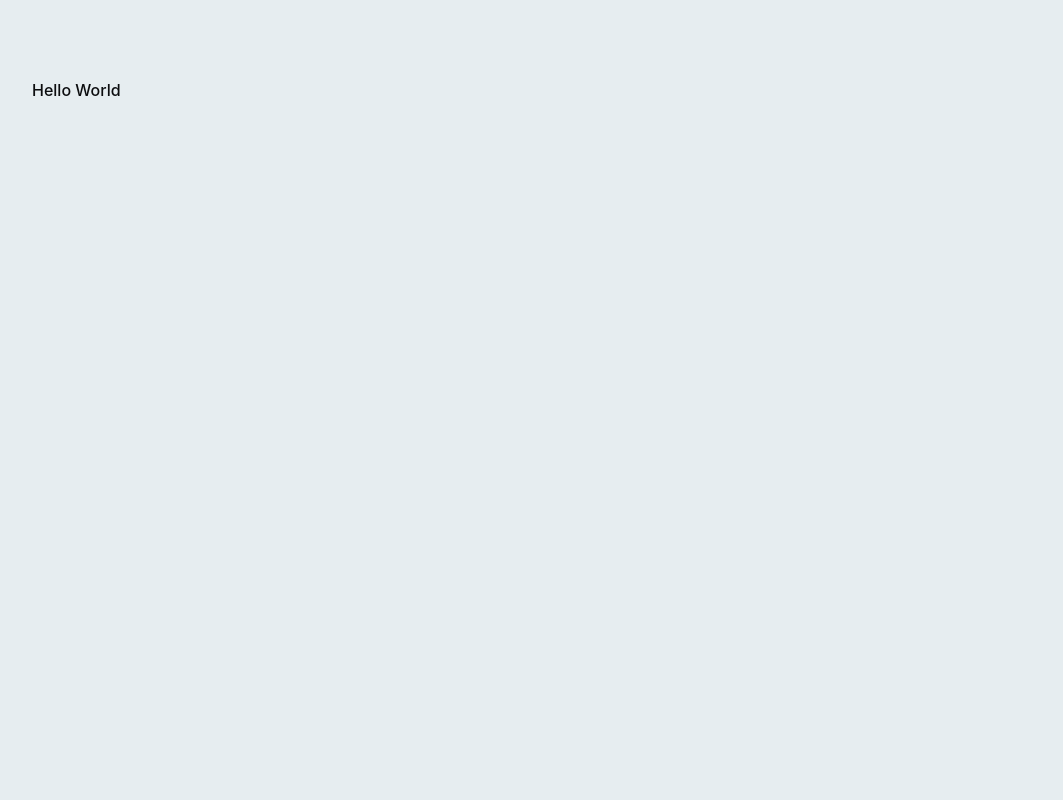
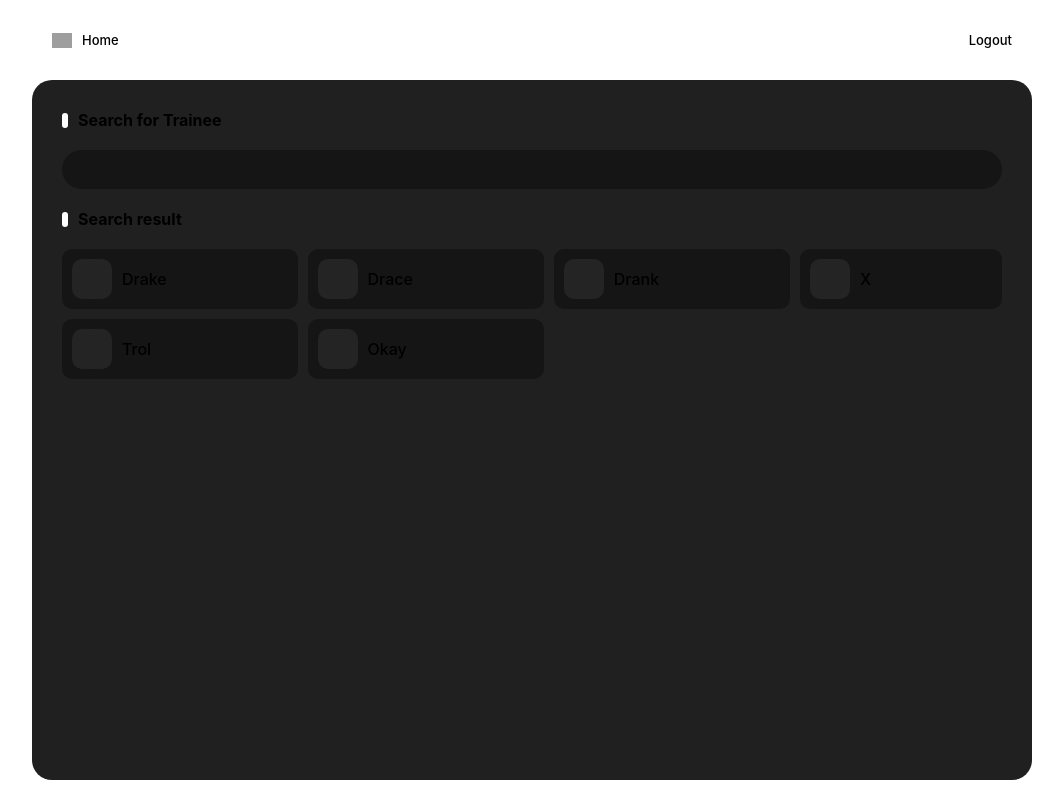
Before and after one commit to FukutoTojido/Trainee-Manager, a Next.js app: page / in a window 1280 px wide. Shown: the whole page, without its empty margins (108-1171 px from the left). Built offline with nearby package versions, Linux system fonts and the light colour scheme; grey boxes are pictures that could not be loaded.

Commit message:
Draft design for Homepage

```diff
--- a/components/Header.js
+++ b/components/Header.js
@@ -1,10 +1,136 @@
+import Link from "next/link";
+
 const Header = () => {
     return (
         <div className="headerContainer">
+            <div className="header">
+                <Link href="/">
+                    <div className="homeButton">
+                        <img src="https://img.icons8.com/ios-glyphs/30/ffffff/home.png" />
+                        Home
+                    </div>
+                </Link>
+                <div className="logoutButton">Logout</div>
+            </div>
             <style jsx>{`
                 .headerContainer {
                     width: 100%;
-                    height: 80px;
+                    height: 60px;
+
+                    display: flex;
+                    justify-content: center;
+
+                    padding-top: 20px;
+                }
+
+                .header {
+                    width: 1000px;
+                    height: 100%;
+
+                    display: flex;
+                    flex-wrap: wrap;
+                }
+
+                .homeButton {
+                    position: relative;
+                    height: 100%;
+
+                    padding: 0 20px;
+
+                    display: flex;
+                    align-items: center;
+                    gap: 10px;
+
+                    border-radius: 30px;
+
+                    transition: ease-in-out 100ms;
+                    user-select: none;
+
+                    font-size: 13px;
+                }
+
+                .homeButton img {
+                    width: 20px;
+                    transition: inherit;
+                }
+
+                .homeButton:hover {
+                    color: #151515;
+                    font-weight: 600;
+                }
+
+                .homeButton:hover img {
+                    filter: invert(1);
+                }
+
+                .homeButton:before {
+                    content: "";
+                    position: absolute;
+
+                    left: 0;
+                    right: 0;
+                    margin-inline: auto;
+
+                    width: 40px;
+                    height: 100%;
+
+                    opacity: 0;
+
+                    background-color: white;
+                    border-radius: inherit;
+
+                    z-index: -1;
+                    transition: inherit;
+                }
+
+                .homeButton:hover:before {
+                    width: 100%;
+                    opacity: 1;
+                }
+
+                .logoutButton {
+                    position: relative;
+                    height: 100%;
+
+                    margin-left: auto;
+
+                    padding: 0 20px;
+
+                    display: flex;
+                    align-items: center;
+                    gap: 10px;
+
+                    border-radius: 30px;
+
+                    transition: ease-in-out 100ms;
+                    user-select: none;
+
+                    font-size: 13px;
+                }
+
+                .logoutButton:before {
+                    content: "";
+                    position: absolute;
+
+                    left: 0;
+                    right: 0;
+                    margin-inline: auto;
+
+                    width: 40px;
+                    height: 100%;
+
+                    opacity: 0;
+
+                    background-color: #bd2a49;
+                    border-radius: inherit;
+
+                    z-index: -1;
+                    transition: inherit;
+                }
+
+                .logoutButton:hover:before {
+                    width: 100%;
+                    opacity: 1;
                 }
             `}</style>
         </div>
--- /dev/null
+++ b/components/OtherComponents.js
@@ -0,0 +1,31 @@
+const Label = (props) => {
+    return (
+        <div className="labelContainer">
+            {props.label}
+            <style jsx>{`
+                .labelContainer {
+                    width: 100%;
+                    font-weight: 700;
+
+                    display: flex;
+                    flex-wrap: wrap;
+                    align-items: center;
+                    gap: 10px;
+                }
+
+                .labelContainer:before {
+                    content: '';
+                    display: block;
+
+                    width: 6px;
+                    height: 15px;
+
+                    background-color: white;
+                    border-radius: 15px;
+                }
+            `}</style>
+        </div>
+    );
+};
+
+export { Label };
--- a/pages/_app.js
+++ b/pages/_app.js
@@ -5,7 +5,9 @@ function MyApp({ Component, pageProps }) {
     return (
         <div className="pageContainer">
             <Header />
-            <Component {...pageProps} />
+            <div className="AppContainer">
+                <Component {...pageProps} />
+            </div>
         </div>
     );
 }
--- a/pages/index.js
+++ b/pages/index.js
@@ -1,10 +1,140 @@
+import { Label } from "../components/OtherComponents";
+import Link from "next/link";
+import { useState, useRef } from "react";
+
+const fakeData = [
+    {
+        id: 0,
+        name: "Drake",
+    },
+    {
+        id: 0,
+        name: "Drace",
+    },
+    {
+        id: 0,
+        name: "Drank",
+    },
+    {
+        id: 0,
+        name: "X",
+    },
+    {
+        id: 0,
+        name: "Trol",
+    },
+    {
+        id: 0,
+        name: "Okay",
+    },
+];
+
 export default function Home() {
+    const inputRef = useRef(null);
+    const [data, setData] = useState(fakeData);
+
+    const handleOnChange = (e) => {
+        const filteredData = fakeData.filter((t) => t.name.toLowerCase().includes(inputRef.current.value.trim()));
+        setData(filteredData);
+    };
+
     return (
         <div className="App">
-            Hello World
+            <div className="inputSectionContainer">
+                <Label label="Search for Trainee" />
+                <input type="text" onChange={handleOnChange} ref={inputRef} />
+            </div>
+
+            <div className="resultContainer">
+                <Label label="Search result" />
+                <div className="result">
+                    {data.map((t, idx) => {
+                        return (
+                            <Link href={`/trainee/${t.id}`} key={idx} style={{ width: "100%" }}>
+                                <div className="traineeContainer">
+                                    <div className="profileImage"></div>
+                                    {t.name}
+                                </div>
+                            </Link>
+                        );
+                    })}
+                </div>
+            </div>
+
             <style jsx>{`
                 .App {
                     width: 1000px;
+                    height: 100%;
+
+                    padding: 30px;
+
+                    background-color: #202020;
+                    border-radius: 20px;
+
+                    display: flex;
+                    flex-wrap: wrap;
+                    align-content: flex-start;
+                    gap: 20px;
+                }
+
+                .inputSectionContainer,
+                .resultContainer {
+                    width: 100%;
+
+                    display: flex;
+                    flex-wrap: wrap;
+                    align-content: flex-start;
+                    gap: inherit;
+                }
+
+                input {
+                    width: 100%;
+
+                    padding: 10px 20px;
+
+                    background-color: #151515;
+
+                    border: none;
+                    border-radius: 100px;
+
+                    font-family: inherit;
+                    font-weight: inherit;
+                    font-size: 15px;
+                }
+
+                input:focus {
+                    outline: none;
+                }
+
+                .result {
+                    width: 100%;
+
+                    display: grid;
+                    grid-template-columns: auto auto auto auto;
+
+                    gap: 10px;
+                }
+
+                .traineeContainer {
+                    width: 100%;
+                    height: 60px;
+
+                    background-color: #151515;
+                    border-radius: 10px;
+
+                    display: flex;
+                    align-items: center;
+                    gap: 10px;
+
+                    padding: 10px;
+                }
+
+                .profileImage {
+                    height: 100%;
+                    aspect-ratio: 1/1;
+
+                    background-color: #242424;
+                    border-radius: 10px;
                 }
             `}</style>
         </div>
--- a/styles/globals.css
+++ b/styles/globals.css
@@ -10,9 +10,6 @@ body {
     font-family: -apple-system, Quicksand, BlinkMacSystemFont, Segoe UI, Roboto, Oxygen, Ubuntu, Cantarell, Fira Sans, Droid Sans, Helvetica Neue,
         sans-serif;
     font-weight: 500;
-
-    background: #e6edf0;
-    color: #0c0d0f;
 }
 
 a {
@@ -24,22 +21,32 @@ a {
     box-sizing: border-box;
 }
 
-/* @media (prefers-color-scheme: dark) {
+@media (prefers-color-scheme: dark) {
     html {
         color-scheme: dark;
     }
     body {
         color: white;
-        background: black;
+        background-color: #151515;
     }
-} */
+}
 
 .pageContainer {
     width: 100%;
-    height: 100%;
+    height: 100vh;
 
     display: flex;
     flex-wrap: wrap;
     align-content: flex-start;
     justify-content: center;
 }
+
+.AppContainer {
+    width: 100%;
+    height: calc(100% - 60px);
+
+    display: flex;
+    justify-content: center;
+
+    padding: 20px;
+}
```
